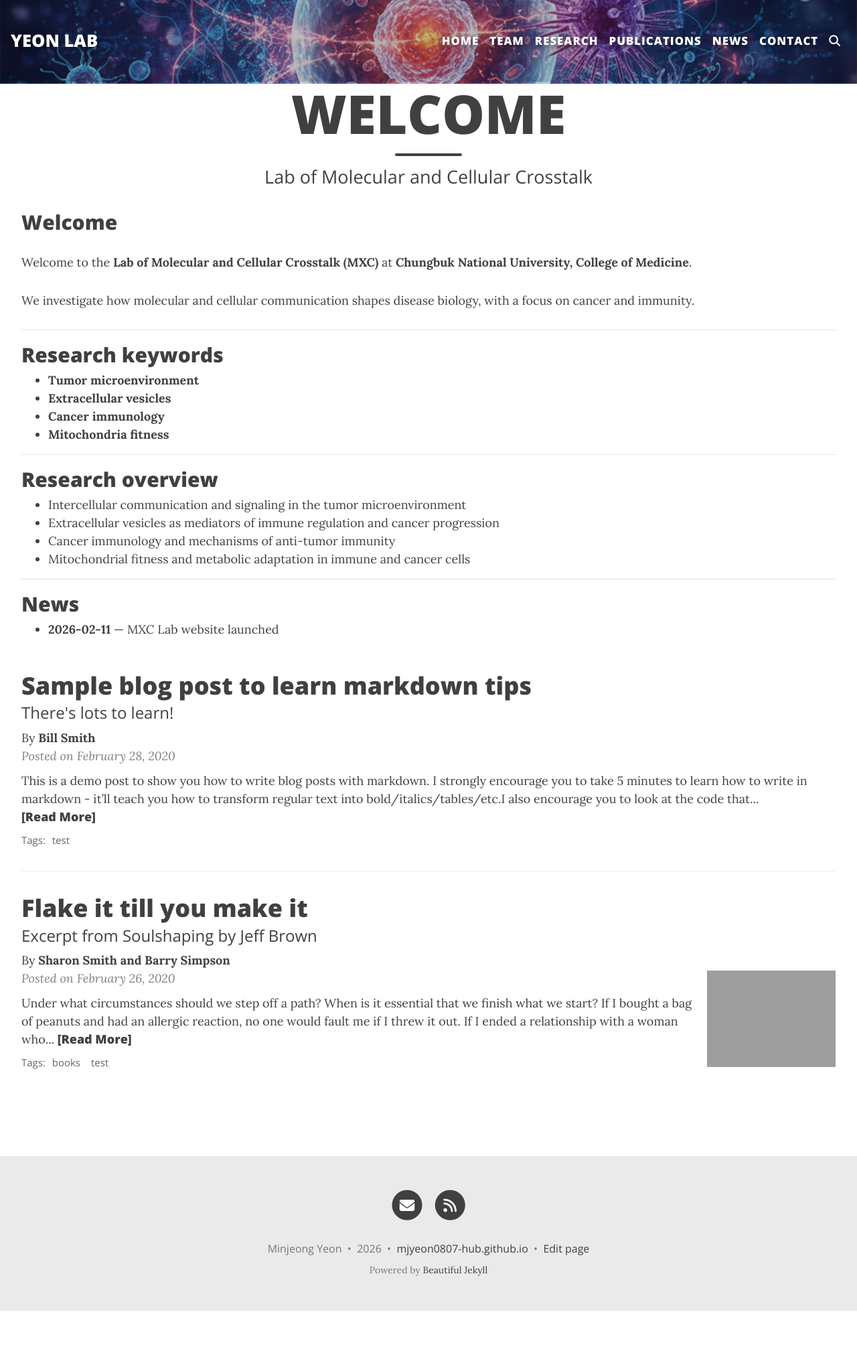
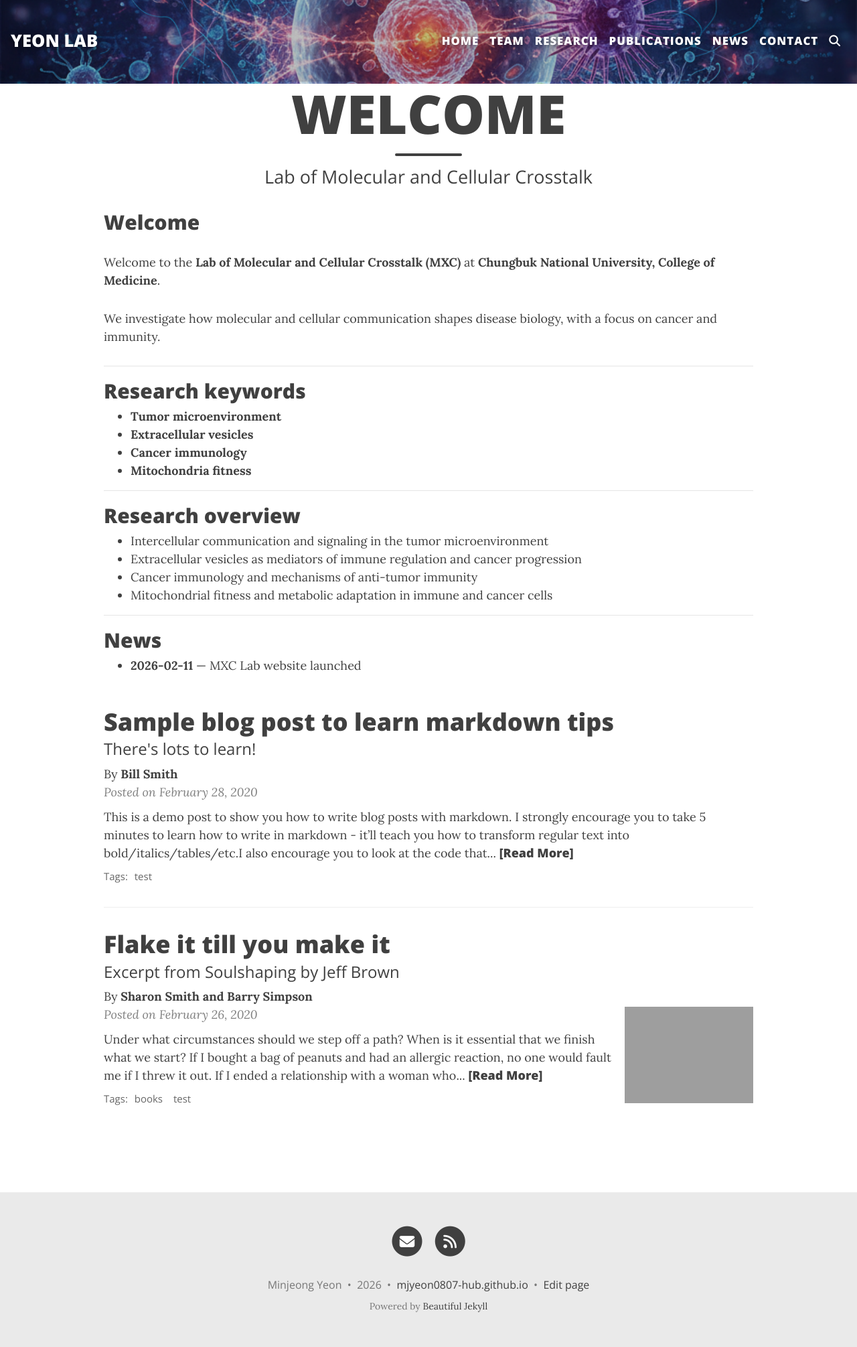
Before and after one commit to mjyeon0807-hub/mjyeon0807-hub.github.io, a Jekyll site: the page built from index.md, in a window 1280 px wide. Shown: the whole page at 67% size. Built offline with Jekyll 4.4.1, drawn with Linux system fonts in a browser that asks for light colours; comment, search, counter and statistics services are not loaded; before the commit the page ends 1957 px from its top, so only the background shows below that.

Commit message:
Center page content and cap width in custom.css
Added styles to center page content with equal margins and cap width.

```diff
--- a/assets/css/custom.css
+++ b/assets/css/custom.css
@@ -122,5 +122,17 @@ nav.top-nav-short-permanent ~ header > .intro-header.big-img {
 /* Also tighten the header-section wrapper itself */
 .header-section {
   margin-bottom: 0 !important;
+
+   }
+
+/* ==========================================================================
+   FIX: Center page content with equal left/right margins
+   Cap the content width and auto-center it on wide screens.
+   ========================================================================== */
+main.container-fluid.fullwidth-pad > .row {
+  max-width: 1000px;
+  margin-left: auto;
+  margin-right: auto;
+}
   padding-bottom: 0 !important;
 }
```
